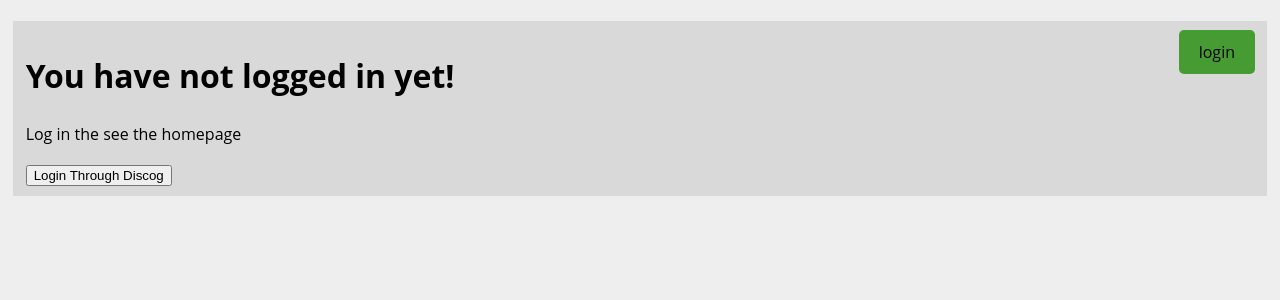
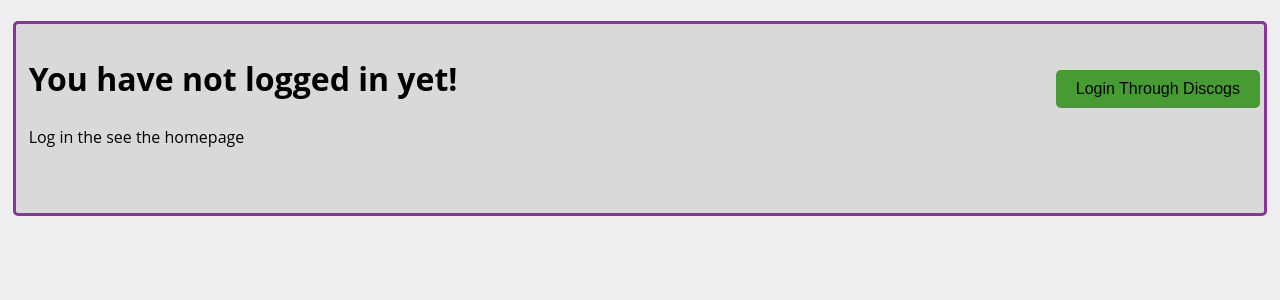
Before and after one commit to jeyenlam/Vinyl-Collection-Tracker-App, a Flask app: page /login in a window 1280 px wide. Shown: the top 300 px of the page. Run offline with Flask 3, Linux system fonts and the light colour scheme.

Commit message:
CSS styling

```diff
--- a/website/static/index.css
+++ b/website/static/index.css
@@ -22,15 +22,18 @@
   justify-content: space-between;
   align-items: center;
   background-color: #d9d9d9;
+  border: solid;
+  border-radius: 5px;
+  border-color: #89339c;
   margin: 5px;
   padding: 10px 1%;
 }
 
 #login {
-  position: fixed;
+  position: relative;
   list-style: none;
-  top: 30px;
-  right: 25px;
+  top: -16.85mm;
+  left: 87%;
   background-color: #469C33;
   color: black;
   padding: 10px 20px;
@@ -45,10 +48,10 @@
 }
 
 #home {
-  position: fixed;
+  position: relative;
   list-style: none;
-  top: 30px;
-  right: 115px;
+  top: 7mm;
+  left: 93%;
   background-color: #469C33;
   color: black;
   padding: 10px 20px;
@@ -63,13 +66,13 @@
 }
 
 #logout {
-  position: fixed;
+  position: relative;
   list-style: none;
-  top: 30px;
-  right: 25px;
+  top: -17mm;
+  left: 87%;
   background-color: #469C33;
   color: black;
-  padding: 13px 20px;
+  padding: 10px 20px;
   border: none;
   border-radius: 5px;
   text-decoration: none;
@@ -80,11 +83,32 @@
   background-color: #89339c;
 }
 
+#discog_login {
+  position: relative;
+  list-style: none;
+  bottom: 25mm;
+  left: 84%;
+  background-color: #469C33;
+  color: black;
+  padding: 10px 20px;
+  border: none;
+  border-radius: 5px;
+  text-decoration: none;
+  font-size: 16px;
+}
+
+#discog_login:hover {
+  background-color: #89339c;
+}
 .vinyls {
   display: flex;
   flex-wrap: wrap;
   background-color: #d9d9d9;
   color: #33599c;
+  border-style: solid;
+  border-radius: 1%;
+  border-color: #33599c;
+
 }
 
 .vinyl-container {
--- a/website/templates/login.html
+++ b/website/templates/login.html
@@ -10,7 +10,7 @@
   <h1>You have not logged in yet!</h1>
    <p>Log in the see the homepage</p>
   <form method='POST'>
-    <button type='submit'>Login Through Discog</button>
+    <button type='submit' id="discog_login">Login Through Discogs</button>
   </form>
 </div>
 
```
